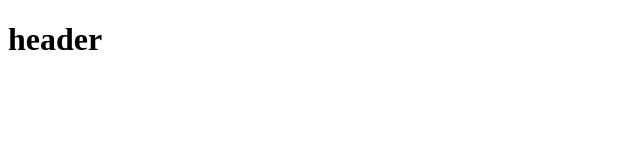
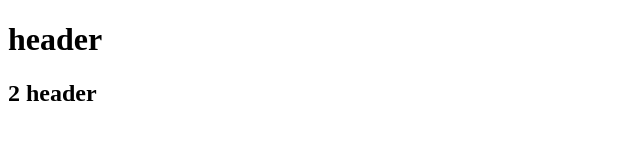
Before and after one commit to Vanhayten/hackathon1, a plain HTML site: page index.html in a window 1280 px wide. Shown: the whole page, without its empty margins (0-640 px from the left). Drawn offline with Linux system fonts and the light colour scheme.

Commit message:
update header

```diff
--- a/index.html
+++ b/index.html
@@ -10,6 +10,7 @@
 
     <header>
         <h1>header</h1>
+        <h2>2 header</h2>
     </header>
 
 </body>
```
